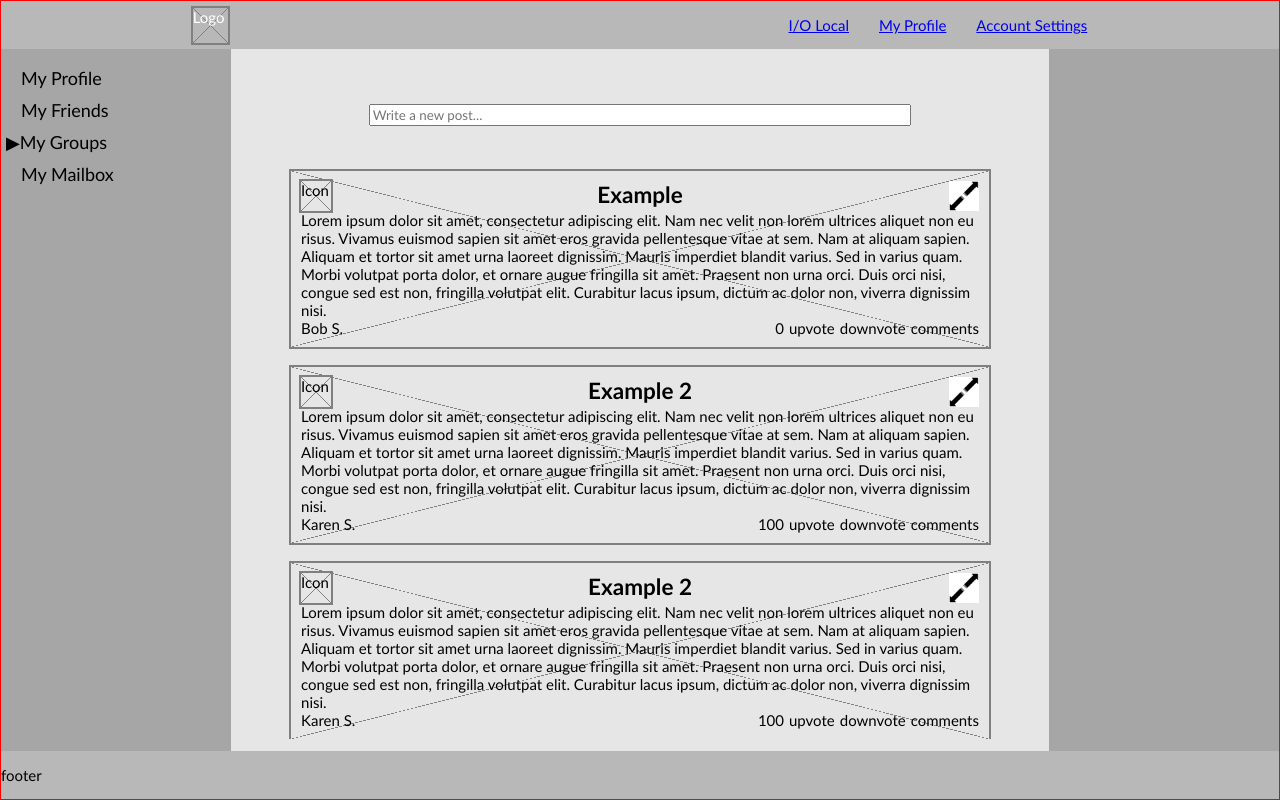
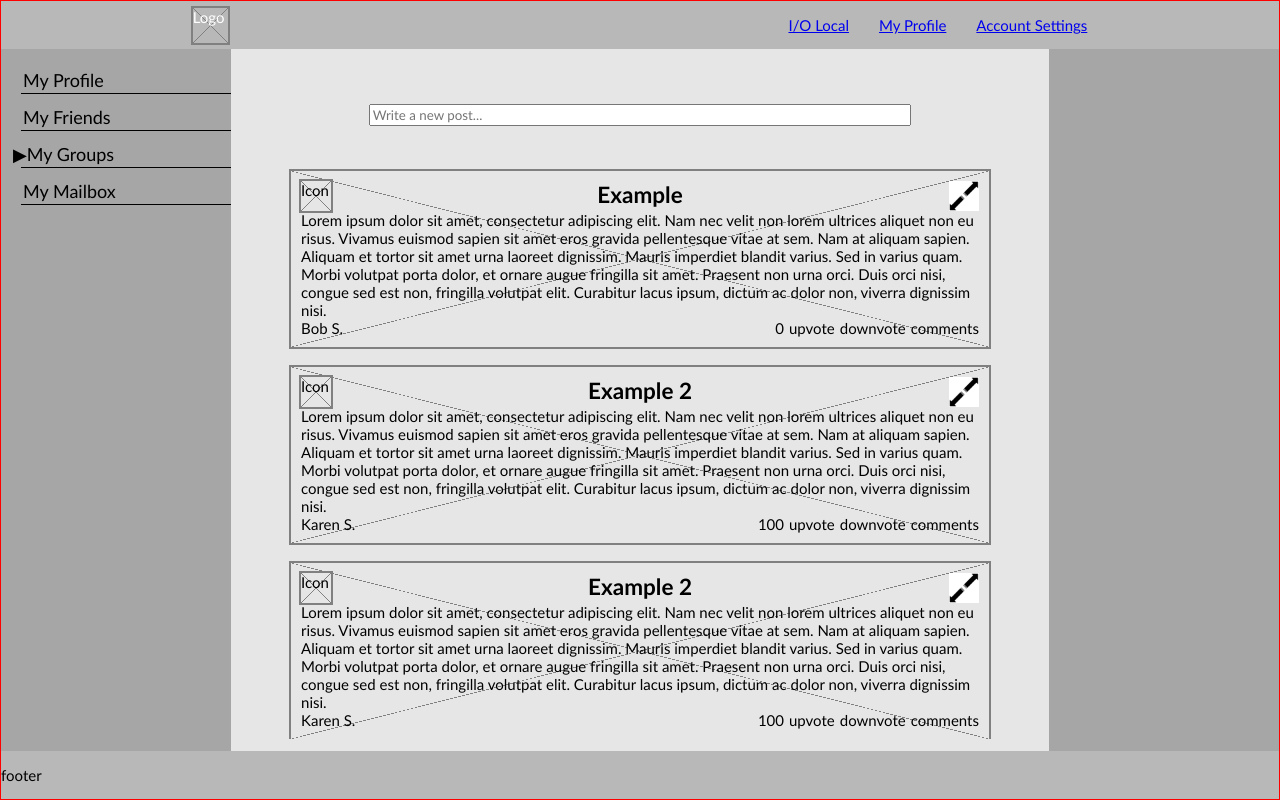
Before and after one commit to goldsmithb/io_local_demo, a React (Create React App) app: page / in a window 1280 px wide. Built offline with nearby package versions, Linux system fonts and the light colour scheme; the HTML template or start-up script is replaced by a standard one.

Commit message:
style nav sidebar

```diff
--- a/src/components/NavSideBar.module.css
+++ b/src/components/NavSideBar.module.css
@@ -1,6 +1,11 @@
 .sidebar, .sidebar ul {
   list-style-type: none;
   padding: 0 0 0 20px;
+}
+
+.sidebar > li {
+  padding: 2px;
+  border-bottom: 1px solid black;
 }
 
 .sidebar {
@@ -13,11 +18,15 @@
 
 .nested li{
   margin: 5px;
+  border-bottom: 1px dotted black;
+}
+.nested li:last-child {
+  border: none;
 }
 
 .caret::before {
   content: "\25B6";
-  margin-left: -15px;
+  margin-left: -10px;
 }
 .caret:hover {
   cursor: pointer;
```
